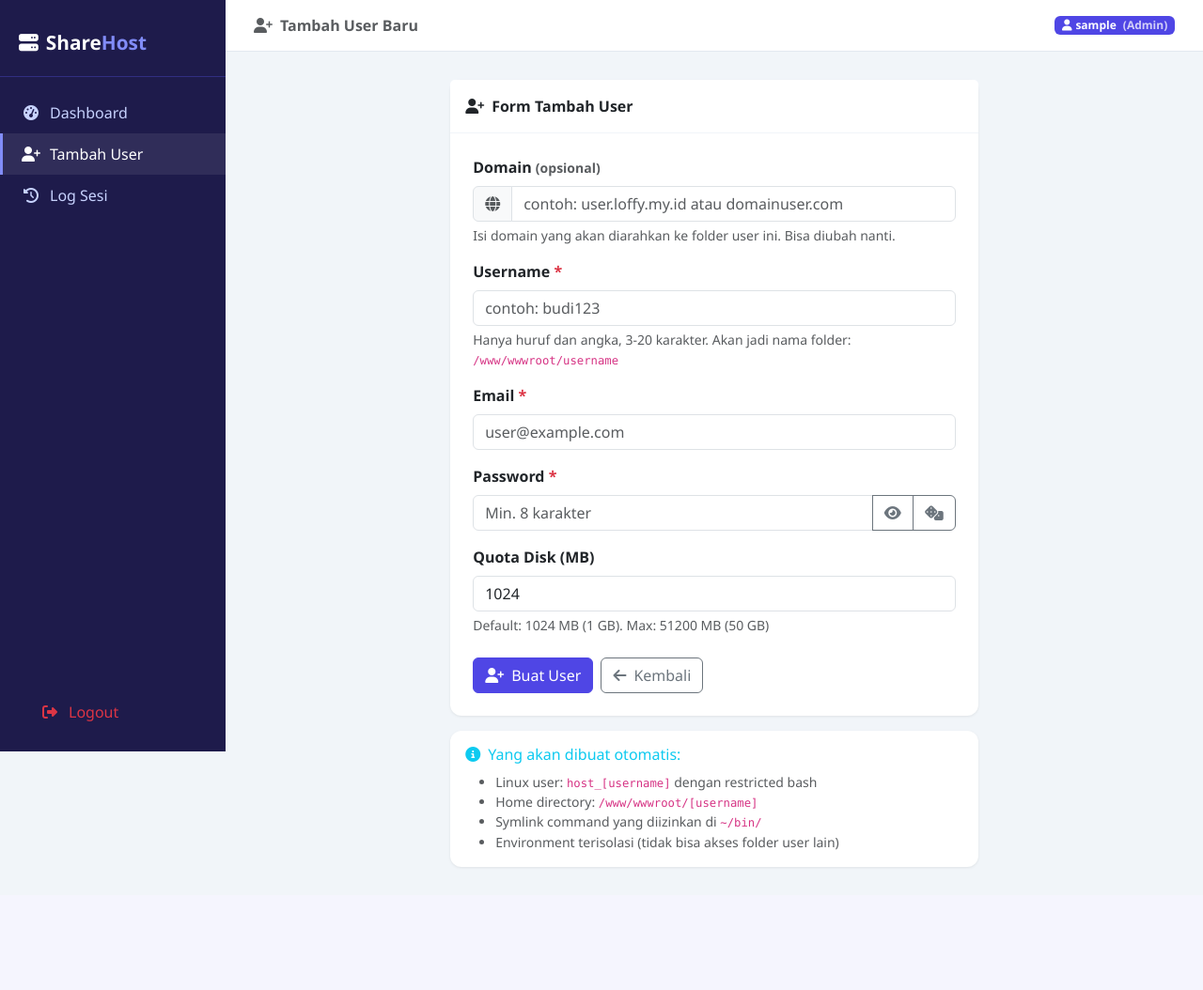
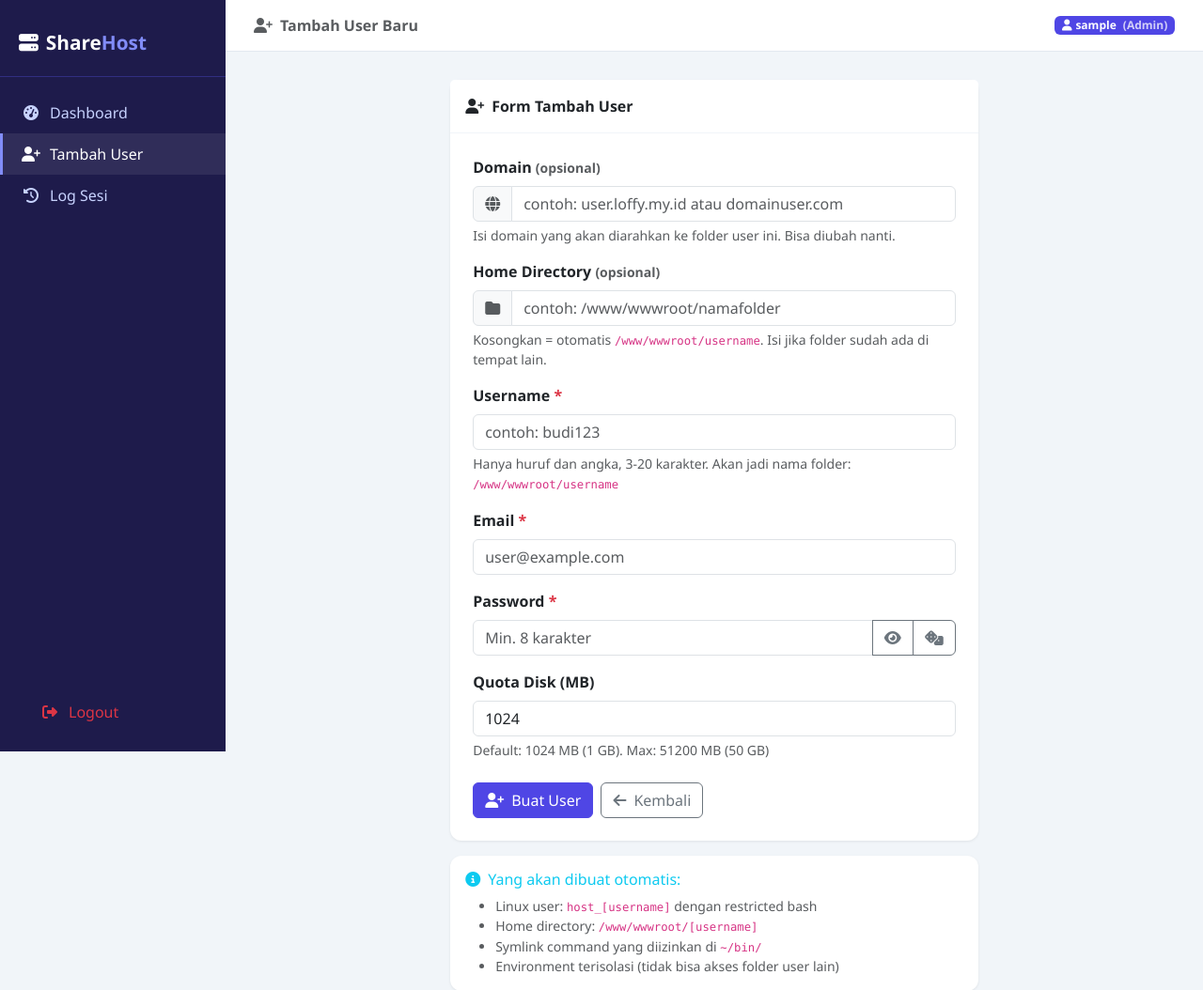
Before and after one commit to aditiaNovember01/hosting-project, a Flask app: page /admin/users/create in a window 1280 px wide. Shown: the top 1054 px of the page at 94% size. Before the commit the page ends 924 px from the top, so only its background shows below. Run offline with Flask 3, Linux system fonts and the light colour scheme; a user stored in the database is signed in; tables that the repository leaves empty hold one stand-in row (values such as "Sample post"); some libraries are stand-ins or nearby versions.

Commit message:
fix: admin tentukan folder sendiri, tidak auto buat folder

```diff
--- a/routes/admin.py
+++ b/routes/admin.py
@@ -55,6 +55,7 @@ def create_user():
         password = request.form.get('password', '')
         quota_mb = int(request.form.get('quota_mb', 1024))
         domain = request.form.get('domain', '').strip() or None
+        custom_home = request.form.get('home_dir', '').strip()
 
         # Validasi
         if not username or not email or not password:
@@ -78,36 +79,11 @@ def create_user():
         from flask import current_app
         hosting_root = current_app.config['HOSTING_ROOT']
         linux_user = f'host_{username}'
-        home_dir = os.path.join(hosting_root, username)
+        # Pakai custom home_dir jika diisi, kalau tidak pakai default
+        home_dir = custom_home if custom_home else os.path.join(hosting_root, username)
 
         try:
-            # Buat Linux user
-            result = subprocess.run(
-                ['useradd', '-m', '-d', home_dir, '-s', '/bin/rbash', '-g', 'www-data', linux_user],
-                capture_output=True, text=True
-            )
-            if result.returncode != 0 and 'already exists' not in result.stderr:
-                flash(f'Gagal membuat Linux user: {result.stderr}', 'danger')
-                return render_template('admin/create_user.html')
-
-            # Set password Linux user
-            proc = subprocess.Popen(
-                ['chpasswd'],
-                stdin=subprocess.PIPE,
-                stdout=subprocess.PIPE,
-                stderr=subprocess.PIPE
-            )
-            proc.communicate(input=f'{linux_user}:{password}'.encode())
-
-            # Buat home dir dan set permission
-            os.makedirs(home_dir, exist_ok=True)
-            subprocess.run(['chown', '-R', f'{linux_user}:www-data', home_dir])
-            subprocess.run(['chmod', '750', home_dir])
-
-            # Setup restricted bash
-            setup_rbash(linux_user, home_dir)
-
-            # Simpan ke database
+            # Simpan ke database saja — folder & linux user dibuat manual oleh admin
             user_id = User.create(
                 username=username,
                 email=email,
@@ -118,7 +94,7 @@ def create_user():
                 domain=domain
             )
 
-            flash(f'User "{username}" berhasil dibuat! ID: {user_id}', 'success')
+            flash(f'User "{username}" berhasil dibuat! Folder: {home_dir}', 'success')
             return redirect(url_for('admin.dashboard'))
 
         except Exception as e:
--- a/templates/admin/create_user.html
+++ b/templates/admin/create_user.html
@@ -27,6 +27,16 @@
                                 placeholder="contoh: user.loffy.my.id atau domainuser.com">
                         </div>
                         <div class="form-text">Isi domain yang akan diarahkan ke folder user ini. Bisa diubah nanti.</div>
+                    </div>
+
+                    <div class="mb-3">
+                        <label class="form-label fw-semibold">Home Directory <span class="text-muted small">(opsional)</span></label>
+                        <div class="input-group">
+                            <span class="input-group-text"><i class="fas fa-folder text-muted"></i></span>
+                            <input type="text" name="home_dir" class="form-control"
+                                placeholder="contoh: /www/wwwroot/namafolder">
+                        </div>
+                        <div class="form-text">Kosongkan = otomatis <code>/www/wwwroot/username</code>. Isi jika folder sudah ada di tempat lain.</div>
                     </div>
 
                     <div class="mb-3">
```
